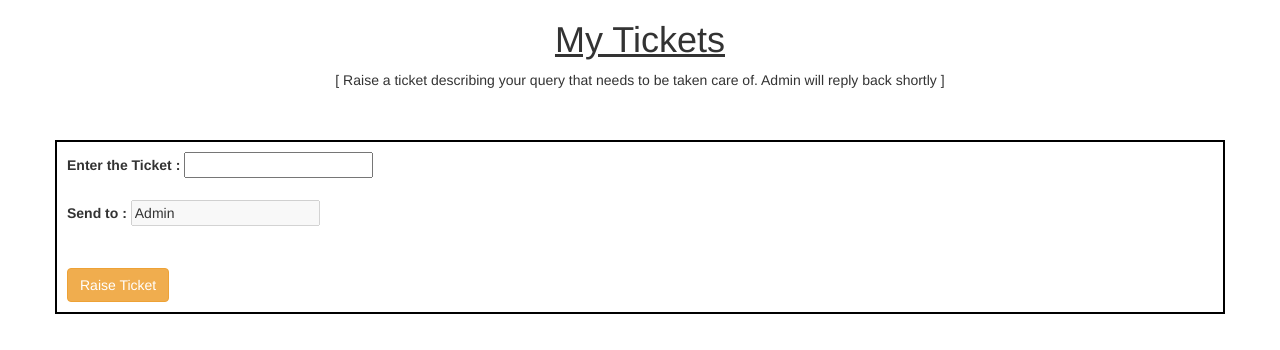
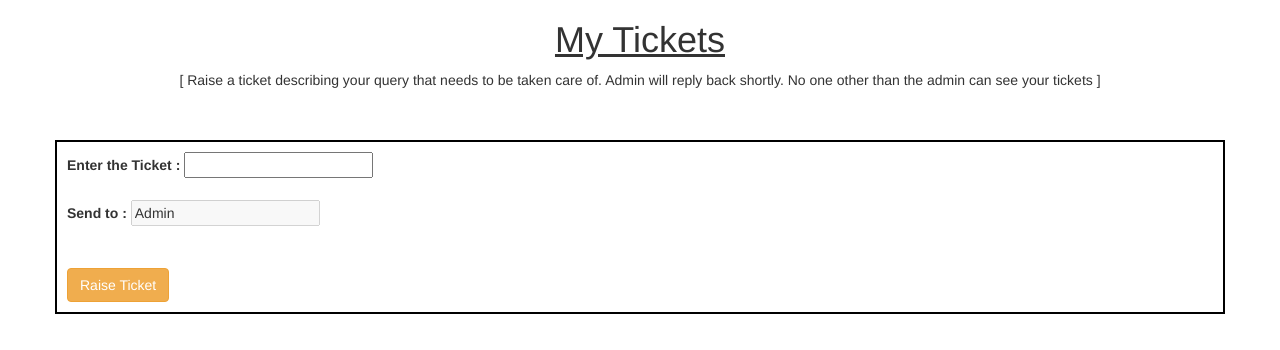
Before and after one commit to sangeeth-subramoniam/erp, a Django app: page /tickets in a window 1280 px wide. Shown: the part 51-401 px from the top of the page. Run offline with Django 3.2, Linux system fonts and the light colour scheme; a user stored in the database is signed in; data comes from the database, SQL or seed files in the repository; both versions use the stored data as it was after the commit; some libraries are stand-ins or nearby versions.

Commit message:
small changes to text under tickets and button colout in attendance

```diff
--- a/templates/attendance/attendance_page.html
+++ b/templates/attendance/attendance_page.html
@@ -12,7 +12,7 @@ Attendance
 
     <h1 style="text-align: center;"> <u> Attendance </u> </h1>
     <p style="text-align: center;">[ Mark Attendance below. For any date other than today raise a ticket to the admin with the list of days to be marked ]</p>
-    <a href="{% url 'homepage:tickets' %}"><button class="btn btn-primary" style="width: 20%; margin-left: 40%; margin-right: 40%;">Raise ticket to ADMIN!</button></a>
+    <a href="{% url 'homepage:tickets' %}"><button class="btn btn-warning" style="width: 20%; margin-left: 40%; margin-right: 40%;">Raise ticket to ADMIN!</button></a>
 
     <br><br>
 
--- a/templates/landing/tickets.html
+++ b/templates/landing/tickets.html
@@ -6,7 +6,7 @@ Contact
 {% endblock %}
 {% block body %}
     <h1 style = "text-align: center;"> <u> My Tickets </u> </h1>
-    <p style = "text-align: center;">[ Raise a ticket describing your query that needs to be taken care of. Admin will reply back shortly ]</p>
+    <p style = "text-align: center;">[ Raise a ticket describing your query that needs to be taken care of. Admin will reply back shortly. No one other than the admin can see your tickets ]</p>
 
     <br><br>
 
```
Also changed, not shown: db.sqlite3.
